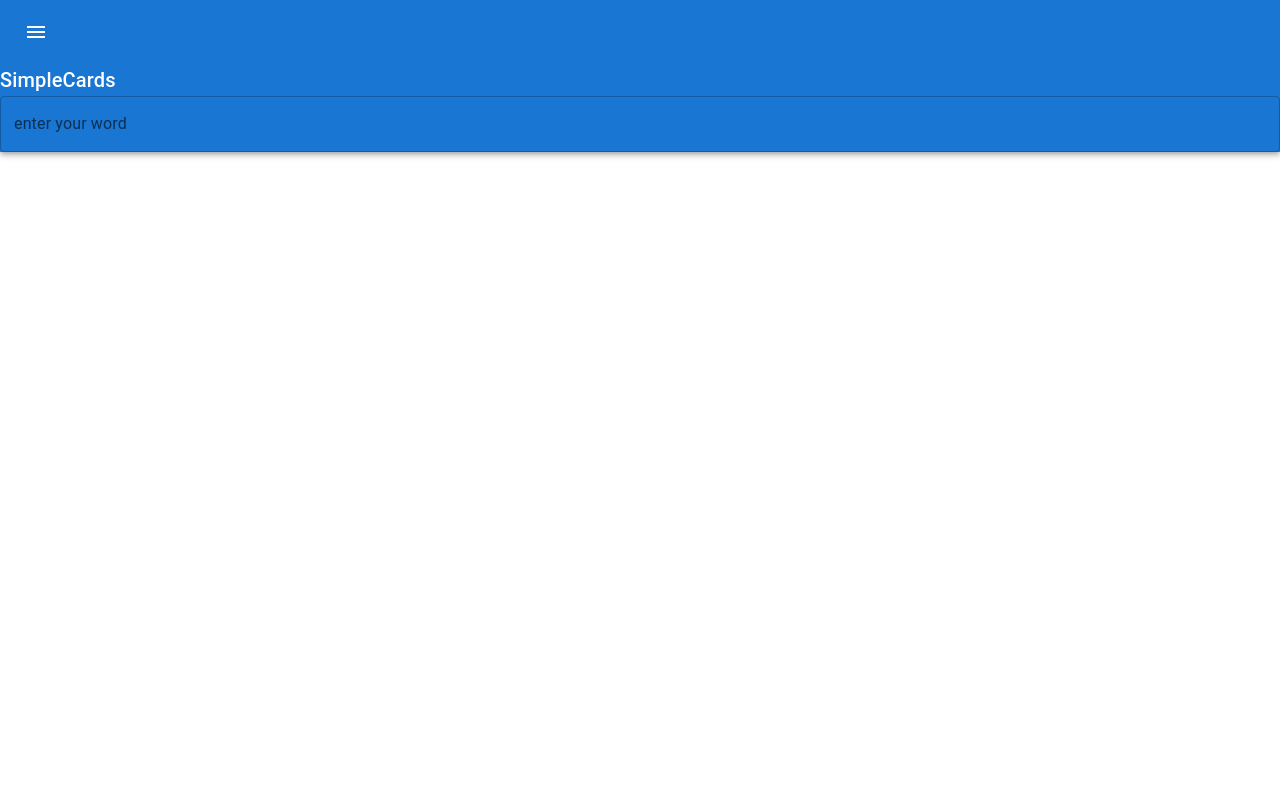
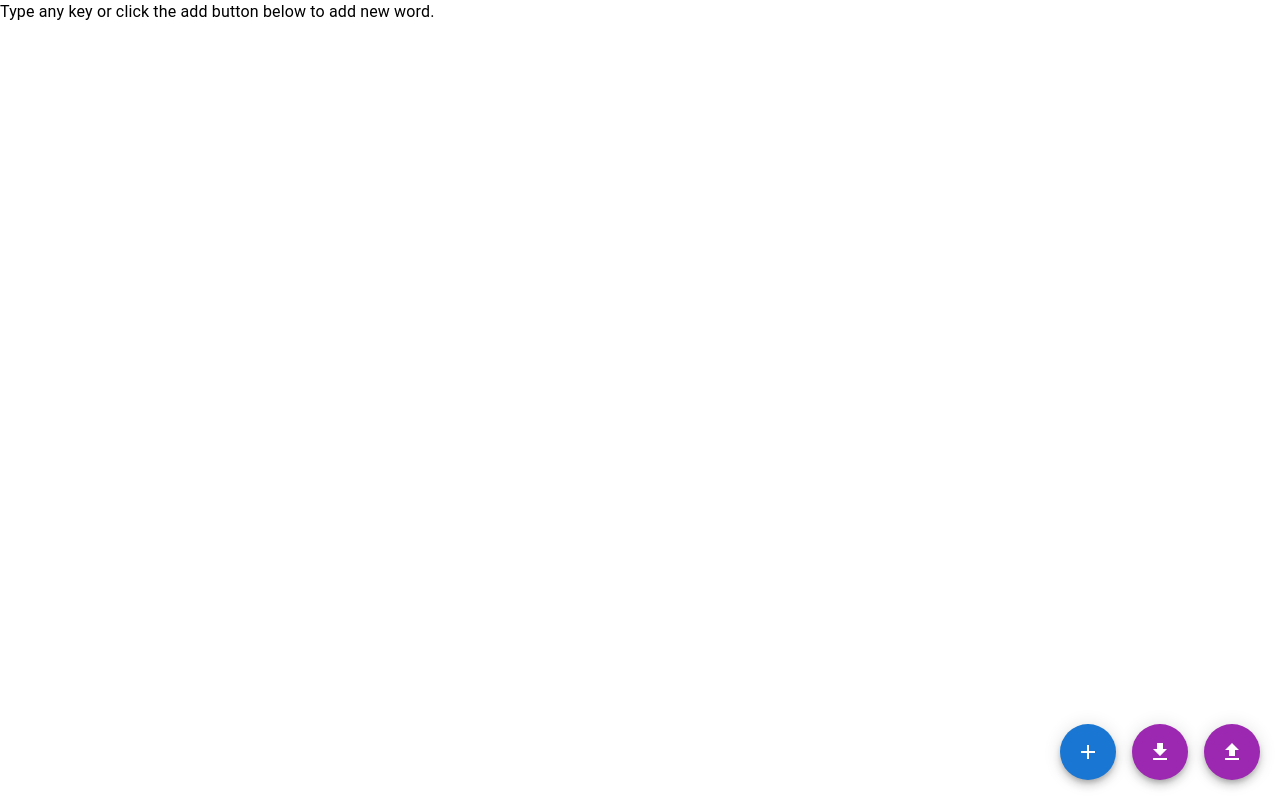
Before and after one commit to JackAllTrades-MoN/SimpleCards, a React (Create React App) app: page / in a window 1280 px wide. Built offline with nearby package versions, Linux system fonts and the light colour scheme.

Commit message:
change layout

```diff
--- a/src/App.tsx
+++ b/src/App.tsx
@@ -1,115 +1,31 @@
 import React, {useEffect, useState } from 'react';
 import Grid from '@mui/material/Grid';
-import Card from '@mui/material/Card';
-import CardContent from '@mui/material/CardContent';
-import Typography from '@mui/material/Typography';
-import TextField from '@mui/material/TextField';
-import Tooltip from '@mui/material/Tooltip';
 import Snackbar from '@mui/material/Snackbar';
 import Alert from '@mui/material/Alert';
-import IconButton from '@mui/material/IconButton';
-import HighlightOffIcon from '@mui/icons-material/HighlightOff';
-import MenuIcon from '@mui/icons-material/Menu';
-import Box from '@mui/material/Box';
-import AppBar from '@mui/material/AppBar';
+import Backdrop from '@mui/material/Backdrop';
+import Fab from '@mui/material/Fab';
+import DownloadIcon from '@mui/icons-material/Download';
+import UploadIcon from '@mui/icons-material/Upload';
+import AddIcon from '@mui/icons-material/Add';
 import withStyles, {WithStylesProps} from 'react-jss';
-import { DictEntry, searchDict } from './api';
-import { Toolbar } from '@mui/material';
+import { searchDict } from './api';
+import { WordInput } from './WordInput';
+import { Word, WordCard } from './WordCard';
+import { Stack, Typography } from '@mui/material';
 
 const KEY_LOCAL_STORAGE='cards.words';
 
 const styles = {
   app: {
-//    height: "100vh",
-//    'background-color': '#343434',
-//    padding: "0px",
-    "& .logo-text": {
-      'font-family': "'Baloo Tamma', cursive",
-      textAlign: 'center',
-      width: '100%',
-      color: 'white',
-      fontSize: '30px',
-      letterSpacing: '2px',
-      textShadow: `-1px -1px 0px blue, 3px 3px 0px blue, 6px 6px 0px blue`,
+    "& .btns": {
+      position: 'fixed',
+      top: 'auto',
+      left: 'auto',
+      right: '20px',
+      bottom: '20px'
     },
-    "& .word-input": {
-//      width: '100%',
-    }
   },
 };
-
-interface Word {
-  name: string,
-  description?: DictEntry[],
-  cnt: number
-}
-
-interface WordInputProps {
-  setWord: (word: string) => void,
-}
-
-interface WordCardProps {
-  word: Word,
-  deleteEntry: (name: string) => void,
-}
-
-const WordCard = (props: WordCardProps) => {
-  const descr = props.word.description?.map(
-    entry => <div>
-      {entry.meanings.map(meaning => <div>
-        {`(${meaning.partOfSpeech})`}<br />
-        {meaning.definitions.map(ddef => <div>
-          {`- ${ddef.definition}`}<br />
-          {`e.g., ${ddef.example}`}
-        </div>)}
-      </div>)}
-    </div>
-  );
-  return (
-    <Tooltip title={ descr || 'NotFound' }>
-      <Card sx={{ display: 'flex', justifyContent: 'flex-end' }}>
-        <Box>
-          <CardContent>
-            <Typography>
-              { `${props.word.name} (${props.word.cnt})` }
-            </Typography>
-          </CardContent>
-        </Box>
-        <Box sx={{ backgroundColor: '#f8d7d9' }}>
-          <CardContent>
-            <IconButton
-              onClick={() => props.deleteEntry(props.word.name)} >
-              <HighlightOffIcon />
-            </IconButton>
-          </CardContent>
-        </Box>
-      </Card>
-    </Tooltip>
-  );
-}
-
-const WordInput = (props: WordInputProps) => {
-  const [value, setValue] = useState<string>('');
-  const handleChange = (e: React.ChangeEvent<HTMLInputElement>) => {
-    setValue(e.target.value);
-  }
-  const onKeyDown = (e: React.KeyboardEvent) => {
-    if(e.key === 'Enter') {
-      props.setWord(value);
-      setValue('');
-    }
-  }
-  return (
-    <TextField
-      className="word-input"
-      onChange={handleChange}
-      onKeyDown={onKeyDown}
-      value={value}
-      variant="outlined"
-      label="enter your word" />
-  );
-}
-
 interface SnackBarState {
   open: boolean,
   message: string,
@@ -119,18 +35,40 @@ interface IProps extends WithStylesProps<typeof styles> {
   children?: React.ReactNode
 }
 
+interface WordListProps {
+  words: Word[],
+  deleteEntry: (name: string) => void,
+};
+
+const WordList = (props: WordListProps) => {
+  return (
+    <Grid container sx={{width: "100%", padding: "40px"}} spacing={2}>
+      {props.words.map((word) => {
+        return (
+          <Grid item xs={3}>
+            <WordCard
+              word={word}
+              deleteEntry={props.deleteEntry}
+            />
+          </Grid>
+        );
+      })}
+    </Grid>
+  );
+}
+
+const UsageMessage = () => {
+  return (
+    <Typography>
+      Type any key or click the add button below to add new word.
+    </Typography>
+  );
+}
+
 function App(props: IProps) {
   const { classes } = props;
   const [words, setWords] = useState<Word[]>([]);
-  const [snState, setSnState] = useState<SnackBarState>({
-    open: false,
-    message: '',
-  });
-  const { open, message } = snState;
-
-  const handleClose = () => {
-    setSnState({ ...snState, open: false });
-  }
+  const [windowHeight, setWindowHeight] = useState<number>(0);
 
   const deleteEntry = (name: string) => {
     setWords(words.filter((w) => name !== w.name));
@@ -141,7 +79,22 @@ function App(props: IProps) {
     if(saved) {
       setWords(JSON.parse(saved))
     }
+    setWindowHeight(window.outerHeight);
+    window.addEventListener('resize', () => {
+      setWindowHeight(window.outerHeight);
+    });
   }, []);
+
+  const [snState, setSnState] = useState<SnackBarState>({
+    open: false,
+    message: '',
+  });
+  const { open, message } = snState;
+  const [bdopen, setBdopen] = useState<boolean>(false);
+
+  const handleClose = () => {
+    setSnState({ ...snState, open: false });
+  }
 
   useEffect(() => {
     localStorage.setItem(
@@ -171,27 +124,18 @@ function App(props: IProps) {
   };
 
   return (
-    <div className={classes.app}>
-      <AppBar position="static">
-        <Toolbar>
-          <IconButton
-            size='large'
-            edge='start'
-            color='inherit'
-            sx={{ mr: 2}}>
-            <MenuIcon />
-          </IconButton>
-        </Toolbar>
-        <Typography
-          variant="h6"
-          noWrap
-          component="div"
-          sx={{ display: { xs: 'none', sm: 'block' } }}
-        >
-          SimpleCards
-        </Typography>
+    <div
+      tabIndex={-1}
+      className={classes.app}
+      onKeyDown={() => {setBdopen(true)}}
+      style={{height: windowHeight}}
+    >
+      <Backdrop
+        open={bdopen}
+        onClick={() => setBdopen(false)}
+      >
         <WordInput setWord={addEntry} />
-      </AppBar>
+      </Backdrop>
       <Snackbar
         anchorOrigin={{ vertical: 'top', horizontal: 'center' }}
         open={open}
@@ -200,24 +144,20 @@ function App(props: IProps) {
             {message}
           </Alert>
       </Snackbar>
-      <Grid container spacing={2}>
-        <Grid item xs={3}>
-        </Grid>
-        <Grid item xs={9} sx={{marginTop: '25px'}}>
-          <Grid container spacing={2}>
-            {words.map((word) => {
-              return (
-                <Grid item xs={3}>
-                  <WordCard
-                    word={word}
-                    deleteEntry={deleteEntry}
-                  />
-                </Grid>
-              );
-            })}
-          </Grid>
-        </Grid>
-      </Grid>
+      { (words.length === 0)
+        ? <UsageMessage />
+        : <WordList words={words} deleteEntry={deleteEntry}/> }
+      <Stack direction="row" spacing={2} className="btns">
+        <Fab color="primary">
+          <AddIcon />
+        </Fab>
+        <Fab color="secondary">
+          <DownloadIcon />
+        </Fab>
+        <Fab color="secondary">
+          <UploadIcon />
+        </Fab>
+      </Stack>
     </div>
   );
 }
--- /dev/null
+++ b/src/WordCard.tsx
@@ -0,0 +1,54 @@
+import Tooltip from '@mui/material/Tooltip';
+import Card from '@mui/material/Card';
+import CardContent from '@mui/material/CardContent';
+import Box from '@mui/material/Box';
+import Typography from '@mui/material/Typography';
+import IconButton from '@mui/material/IconButton';
+import HighlightOffIcon from '@mui/icons-material/HighlightOff';
+import { DictEntry } from './api';
+
+export interface Word {
+    name: string,
+    description?: DictEntry[],
+    cnt: number
+}
+
+export interface WordCardProps {
+    word: Word,
+    deleteEntry: (name: string) => void,
+}
+
+export const WordCard = (props: WordCardProps) => {
+    const descr = props.word.description?.map(
+      entry => <div>
+        {entry.meanings.map(meaning => <div>
+          {`(${meaning.partOfSpeech})`}<br />
+          {meaning.definitions.map(ddef => <div>
+            {`- ${ddef.definition}`}<br />
+            {`e.g., ${ddef.example}`}
+          </div>)}
+        </div>)}
+      </div>
+    );
+    return (
+      <Tooltip title={ descr || 'NotFound' }>
+        <Card sx={{ display: 'flex', justifyContent: 'flex-end' }}>
+          <Box>
+            <CardContent>
+              <Typography>
+                { `${props.word.name} (${props.word.cnt})` }
+              </Typography>
+            </CardContent>
+          </Box>
+          <Box sx={{ backgroundColor: '#f8d7d9' }}>
+            <CardContent>
+              <IconButton
+                onClick={() => props.deleteEntry(props.word.name)} >
+                <HighlightOffIcon />
+              </IconButton>
+            </CardContent>
+          </Box>
+        </Card>
+      </Tooltip>
+    );
+  }
--- /dev/null
+++ b/src/WordInput.tsx
@@ -0,0 +1,32 @@
+import React, { useState } from 'react';
+import TextField from '@mui/material/TextField';
+
+interface WordInputProps {
+    setWord: (word: string) => void,
+}
+
+export const WordInput = (props: WordInputProps) => {
+    const [value, setValue] = useState<string>('');
+    const handleChange = (e: React.ChangeEvent<HTMLInputElement>) => {
+      setValue(e.target.value);
+    };
+    const onKeyDown = (e: React.KeyboardEvent) => {
+      if(e.key === 'Enter') {
+        props.setWord(value);
+        setValue('');
+      }
+    };
+    const onClick = (e: React.MouseEvent) => {
+        e.stopPropagation();
+    };
+    return (
+      <TextField
+        className="word-input"
+        onChange={handleChange}
+        onKeyDown={onKeyDown}
+        onClick={onClick}
+        value={value}
+        variant="outlined"
+        label="enter your word" />
+    );
+};
```
